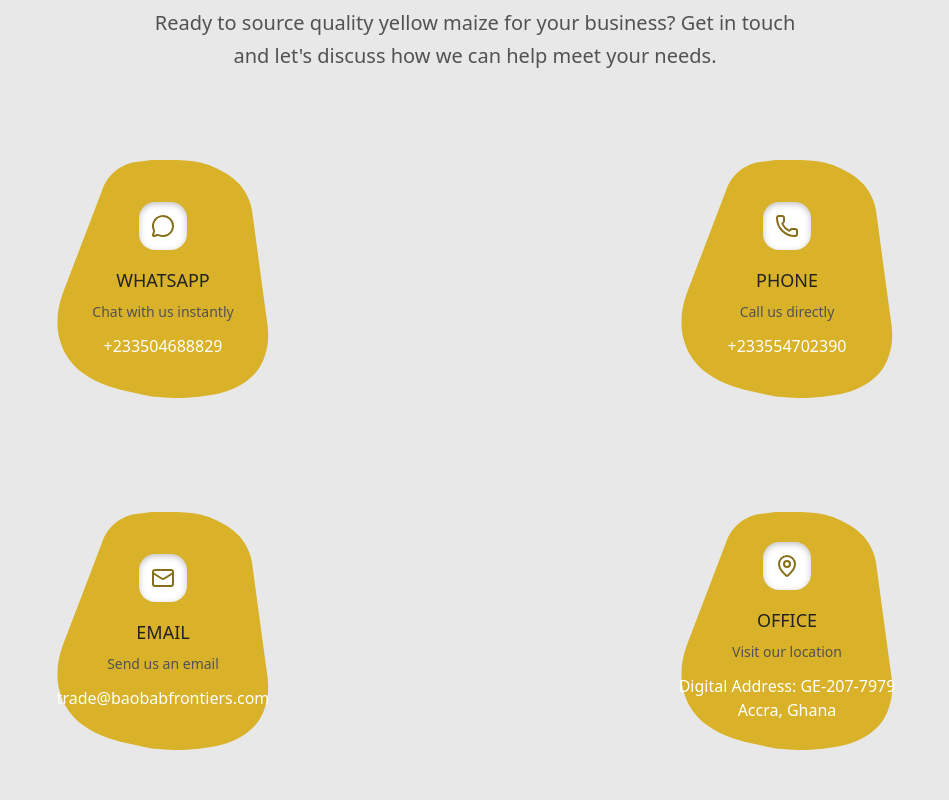
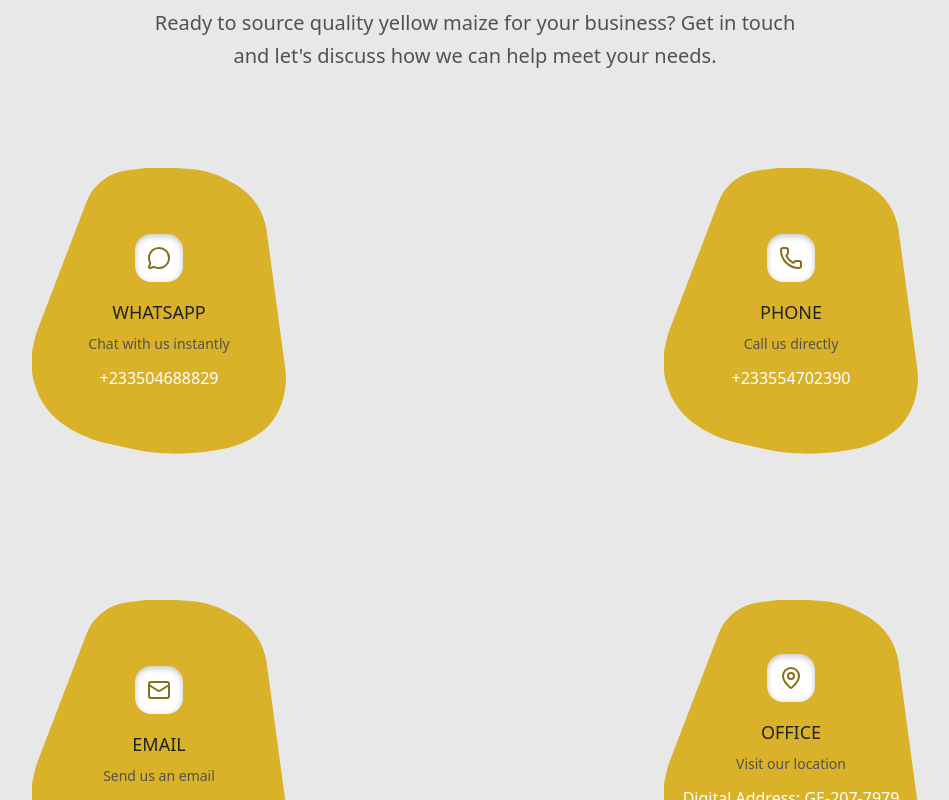
Before and after one commit to afromorpheus/baobab-frontiers-website, a Next.js app: page / in a window 1280 px wide. Shown: the part 5860-6660 px from the top of the page, without its empty margins (165-1114 px from the left). Built offline with nearby package versions, Linux system fonts and the light colour scheme.

Commit message:
Increase grid spacing and card sizing for better 2x2 layout fit

```diff
--- a/src/components/LetsTalk.tsx
+++ b/src/components/LetsTalk.tsx
@@ -78,7 +78,7 @@ export default function LetsTalk() {
         </motion.div>
 
         {/* Contact Methods Grid */}
-        <div className="grid grid-cols-2 gap-8 mb-12">
+        <div className="grid grid-cols-2 gap-12 mb-12">
           {contactMethods.map((method, index) => (
             <motion.div
               key={index}
@@ -89,7 +89,7 @@ export default function LetsTalk() {
               className="group relative"
             >
               {/* Brand Motif Background */}
-              <div className="relative w-full h-80">
+              <div className="relative w-full h-96">
                 {/* Yellow Brand Motif Background */}
                 <div className="absolute inset-0 flex items-center justify-center">
                   <img
@@ -101,7 +101,7 @@ export default function LetsTalk() {
 
                 {/* Content Container - Centered within motif */}
                 <div className="absolute inset-0 flex items-center justify-center">
-                  <div className="text-center max-w-xs px-6">
+                  <div className="text-center max-w-sm px-8">
                     {/* Icon Container - Left Side */}
                     <div className="flex-shrink-0">
                       <div
```
